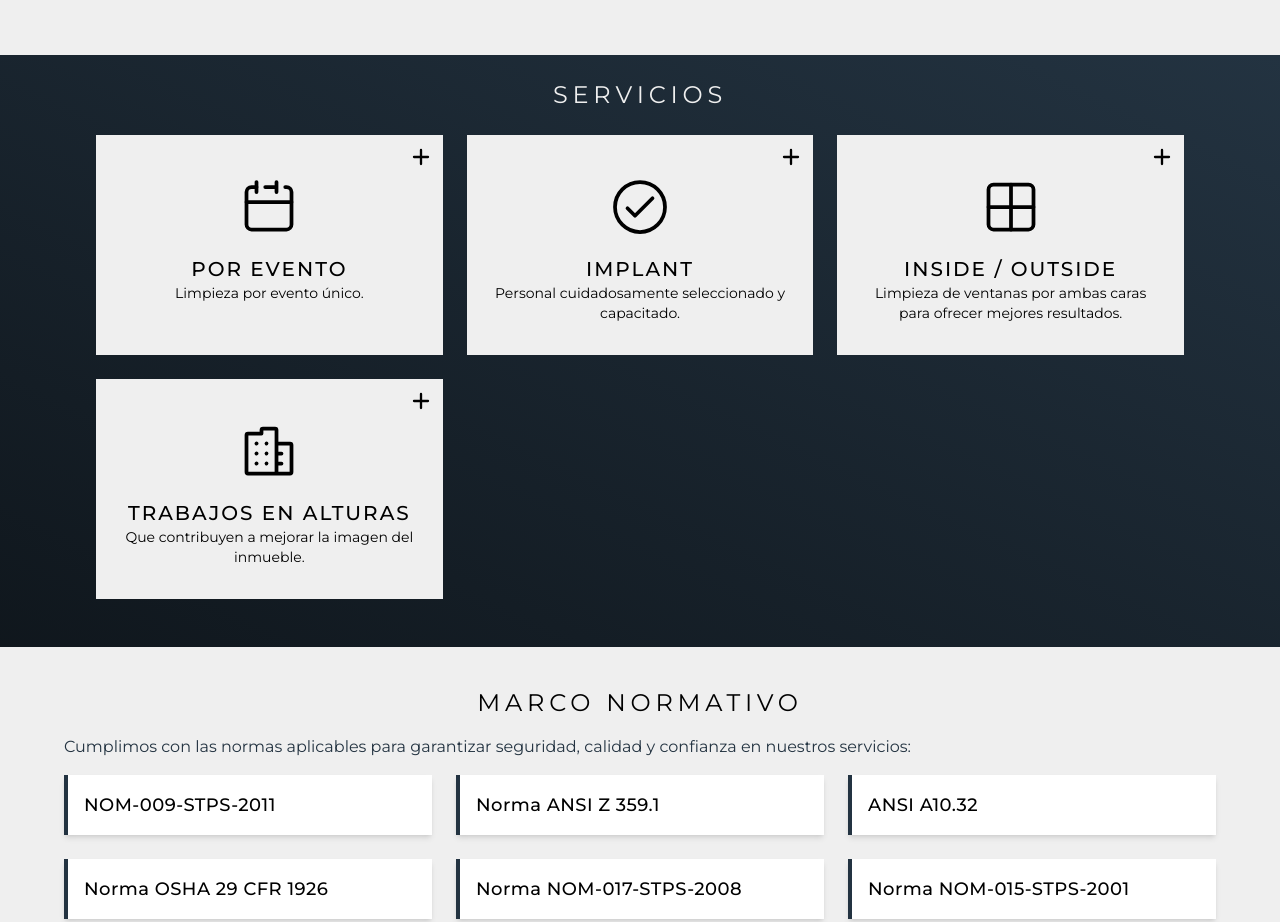
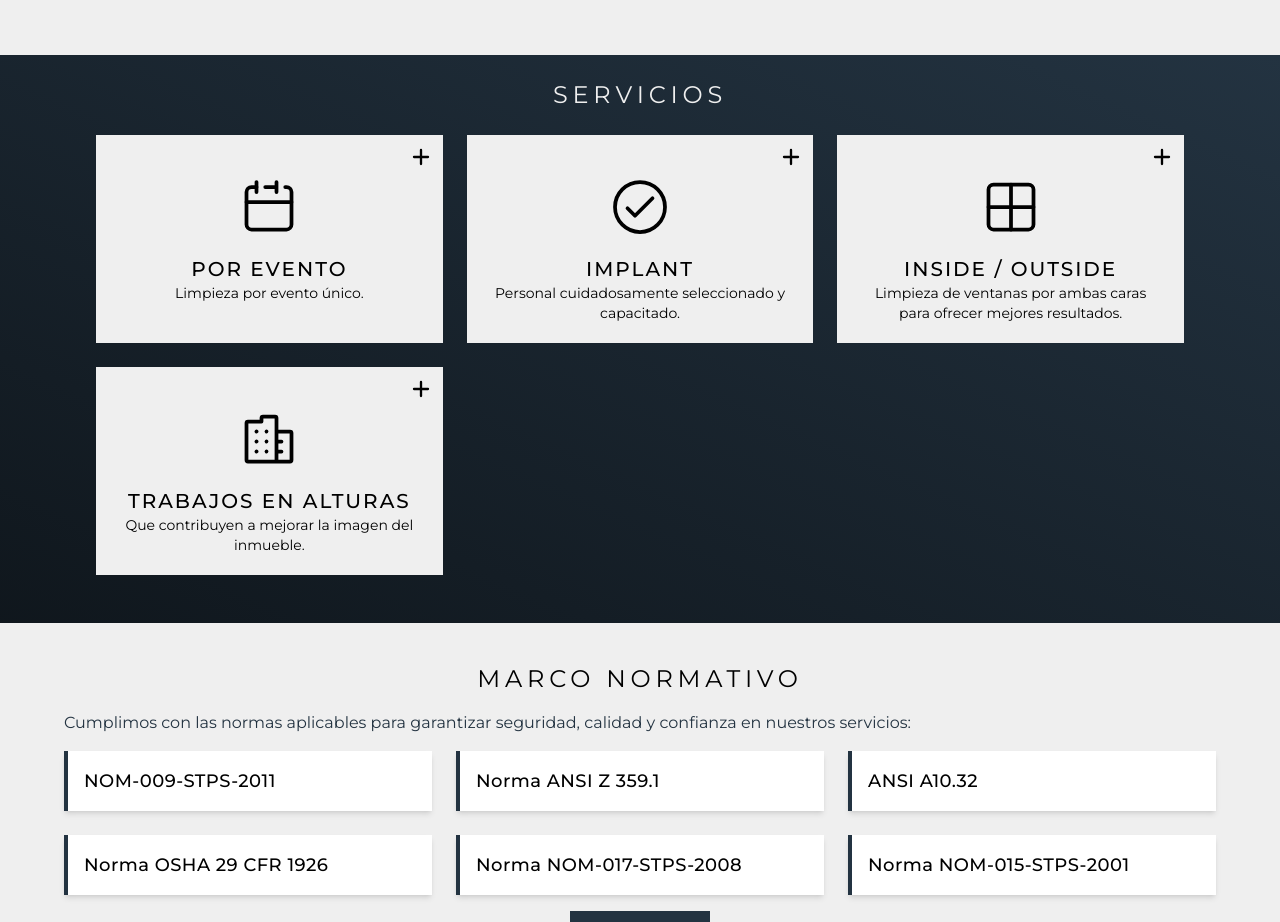
Before and after one commit to Alnn7Bf/Mained, a React (Vite) app: page / in a window 1280 px wide. Shown: the part 1220-2142 px from the top of the page. Built offline with nearby package versions, Linux system fonts and the light colour scheme.

Commit message:
Se quitó el delay para hacer la experiencia más fluida

```diff
--- a/src/components/ServiceCard.jsx
+++ b/src/components/ServiceCard.jsx
@@ -26,7 +26,7 @@ function ServiceCard({ image, icon, title, description, longDescription, positio
               )
             }
           </div>
-          <div className={`flex flex-col p-6 ${isOpen? 'pb-0' : ''} justify-center items-center transition-all duration-300 ease-in`}>
+          <div className={`flex flex-col p-6 pb-0 mb-3 justify-center items-center transition-all duration-300 ease-in`}>
             <div className="flex h-24 w-24 justify-center items-center">
               <Icon size={60} />
             </div>
@@ -36,7 +36,7 @@ function ServiceCard({ image, icon, title, description, longDescription, positio
             <p className="text-sm text-inherit/60 text-center">{description}</p>
           </div>
           <div className={`overflow-hidden transition-all duration-300 ease-in ${isOpen? "max-h-60 md:max-h-40 opacity-100" : "max-h-0 opacity-0"}`}>
-            <div className="pt-2 p-5 text-sm text-inherit/80">
+            <div className="pt-0 p-5 text-sm text-inherit/80">
               <p className="">{longDescription}</p>
             </div>
           </div>
```
